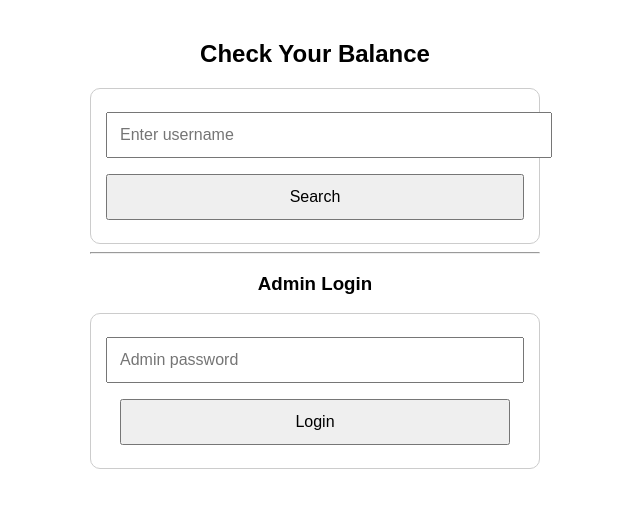
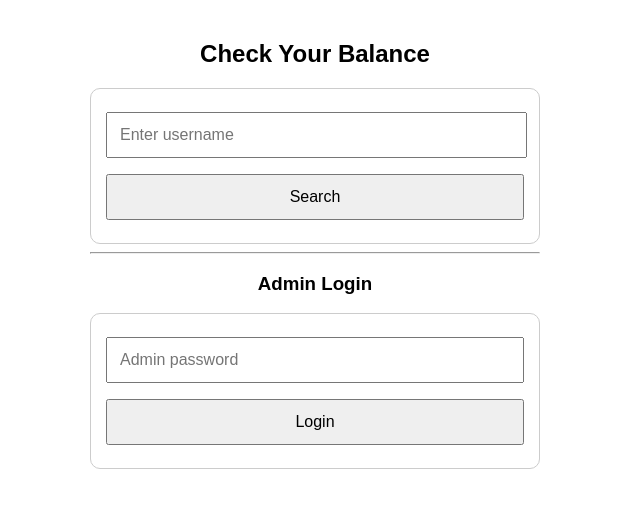
Before and after one commit to Limes-code/Debt-Checker, a plain HTML site: page index.html in a window 1280 px wide. Shown: the whole page, without its empty margins (325-965 px from the left). Drawn offline with Linux system fonts and the light colour scheme; no server answers.

Commit message:
Update index.html

```diff
--- a/index.html
+++ b/index.html
@@ -38,7 +38,7 @@ margin-top:20px;
 <h2>Check Your Balance</h2>
 
 <div class="box">
-<input id="search" placeholder="Enter username" style="width: 100%;">
+<input id="search" placeholder="Enter username" style="width: 94%;">
 <button onclick="searchUser()"  style="width: 100%;">Search</button>
 <div id="result"></div>
 </div>
@@ -49,7 +49,7 @@ margin-top:20px;
 
 <div class="box">
 <input type="password" id="pass" placeholder="Admin password" style="width: 93.3%;">
-<button onclick="login()" style="width: 93.3%;">Login</button>
+<button onclick="login()" style="width: 100%;">Login</button>
 </div>
 
 <div id="adminPanel" class="box">
```
